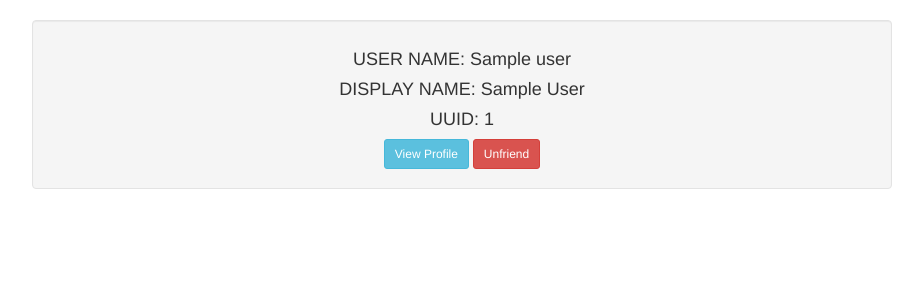
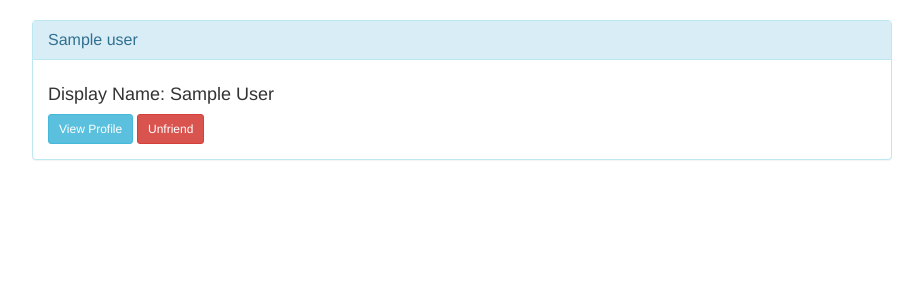
Before and after one commit to CMPUT410W15T02/CMPUT410W15-project, a Django app: template social_distribution/templates/authors/my_friends.html in a window 1280 px wide. Shown: the part 52-352 px from the top of the page, without its empty margins (178-1101 px from the left). Run offline with Django 3.2, Linux system fonts and the light colour scheme; the template is opened without the code that fills it: most values are stand-ins (such as "Sample title", 1, 10 or a date in 2020); some libraries are stand-ins or nearby versions.

Commit message:
multiple UI changes

```diff
--- a/social_distribution/posts/views.py
+++ b/social_distribution/posts/views.py
@@ -146,7 +146,7 @@ def posts_by_author(request, author_id):
     except:
         profile = Profile.objects.get(uuid=author_id)
         user = profile.user
-        title = "There are no posts by " + user.username
+        title = "Viewing Posts by " + user.username
     url_from = '/posts_by_author/' + author_id
 
     list_of_posts.sort(key=lambda x: x.date,reverse=True)
@@ -595,7 +595,7 @@ def ajax_posts_by_author(request, author_id):
     except:
         profile = Profile.objects.get(uuid=author_id)
         user = profile.user
-        title = "There are no posts by " + user.username
+        title = "Viewing Posts by " + user.username
 
     list_of_posts.sort(key=lambda x: x.date,reverse=True)
 
--- a/social_distribution/templates/authors/my_friends.html
+++ b/social_distribution/templates/authors/my_friends.html
@@ -2,10 +2,12 @@
 {% block block_body %}
     <div class="margins">
 		{% for friend in friends %}
-		<div class="well align">
-                    <h4>USER NAME: {{friend.user}}</h4>
-                    <h4>DISPLAY NAME: {{friend.displayname}} </h4>
-					<h4>UUID: {{friend.uuid}} </h4>
+		<div class="panel panel-info">
+			<div class="panel-heading">
+                <h1 class="panel-title">{{friend.user}}</h1>
+            </div>
+            <div class="panel-body">
+                    <h4>Display Name: {{friend.displayname}} </h4>
 		    	<div class="button-container">
 		    		<a class="btn btn-sm btn-info" href="/author/{{friend.uuid}}">View Profile</a>
 
--- a/social_distribution/templates/posts/posts.html
+++ b/social_distribution/templates/posts/posts.html
@@ -10,7 +10,6 @@
 
 		{% if user.is_authenticated %}
 
-		<p>Authenticated {{ user.username }}</p>
 			{% if edit %}
 				<form id="post_form" method="post" action=""
 				enctype="multipart/form-data">
```
Also changed, not shown: social_distribution/templates/authors/add_friend.html (+10 -4 lines), social_distribution/templates/post_template.html (+13 -21 lines), social_distribution/templates/posts/expand_post.html (+9 -9 lines), social_distribution/db.sqlite3.
